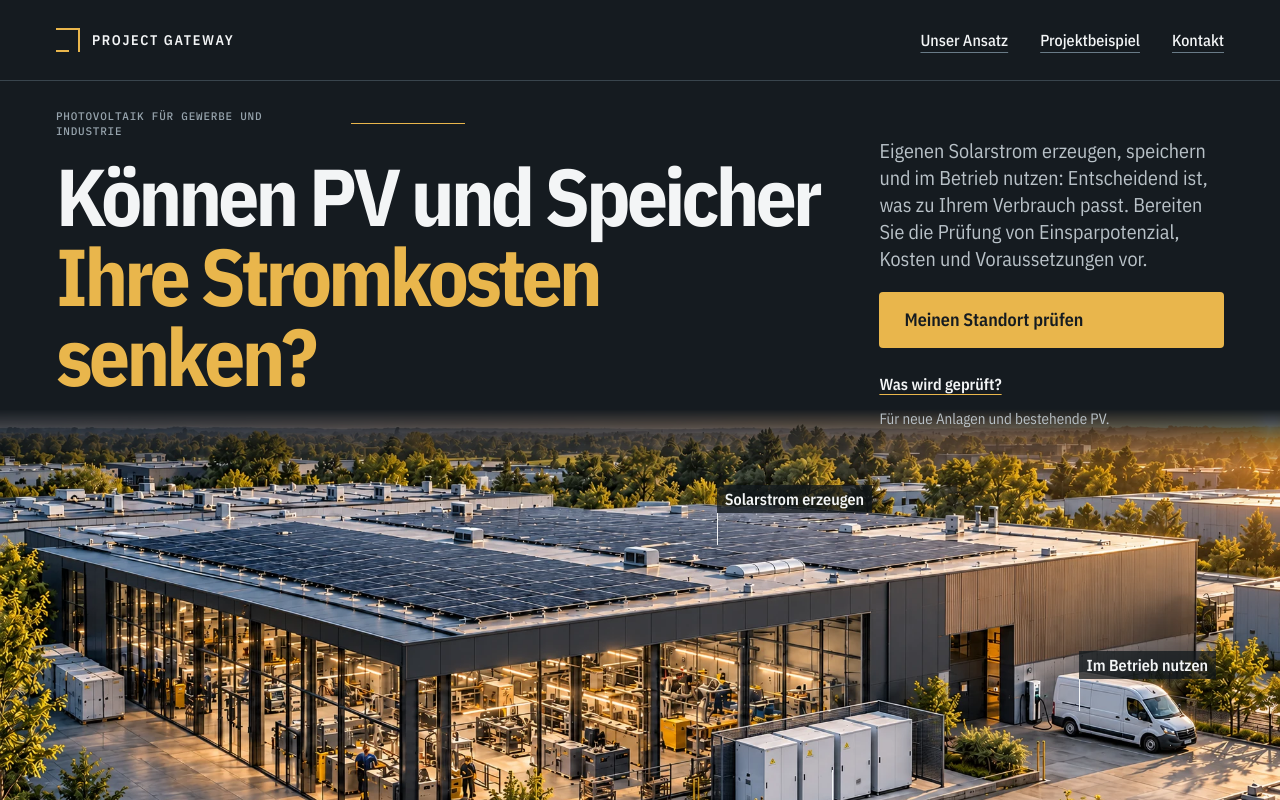
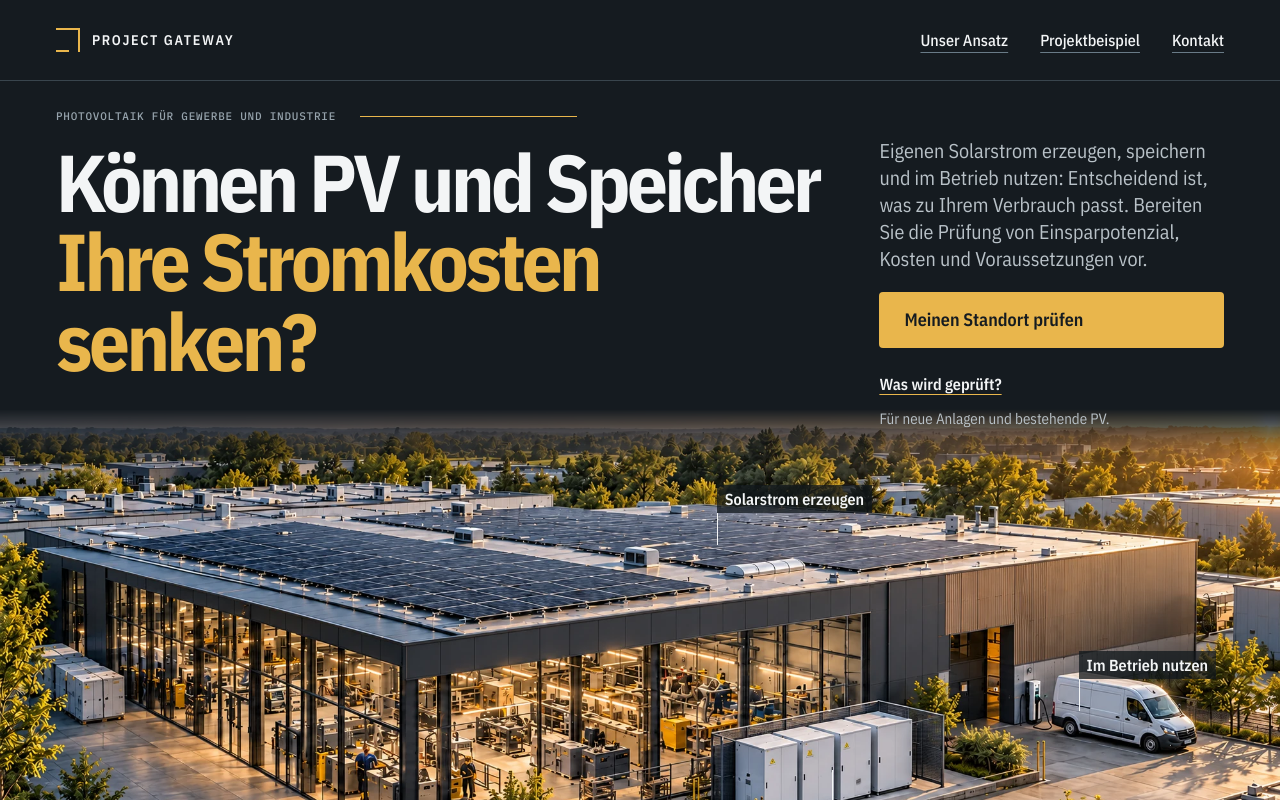
Before and after one commit to wrguck-stack/project-gateway, a Next.js app: page / in a window 1280 px wide. Shown: the top 800 px of the page. Built offline with nearby package versions, Linux system fonts and the light colour scheme; some icons are missing.

Commit message:
Verify selected energy hero in browser and fix desktop overline wrap

```diff
--- a/src/components/landing-hero.css
+++ b/src/components/landing-hero.css
@@ -29,6 +29,7 @@
   display: flex;
   align-items: center;
   gap: 24px;
+  max-width: none;
   margin-bottom: 18px;
   font-family: var(--font-mono);
   font-size: 0.6875rem;
@@ -37,6 +38,7 @@
 .energy-hero .hero-overline::after {
   content: "";
   width: 250px;
+  flex-shrink: 0;
   max-width: 28%;
   height: 1px;
   background: var(--color-accent);
```
Also changed, not shown: 8 other files (tests, documents, lock files or other folders).
